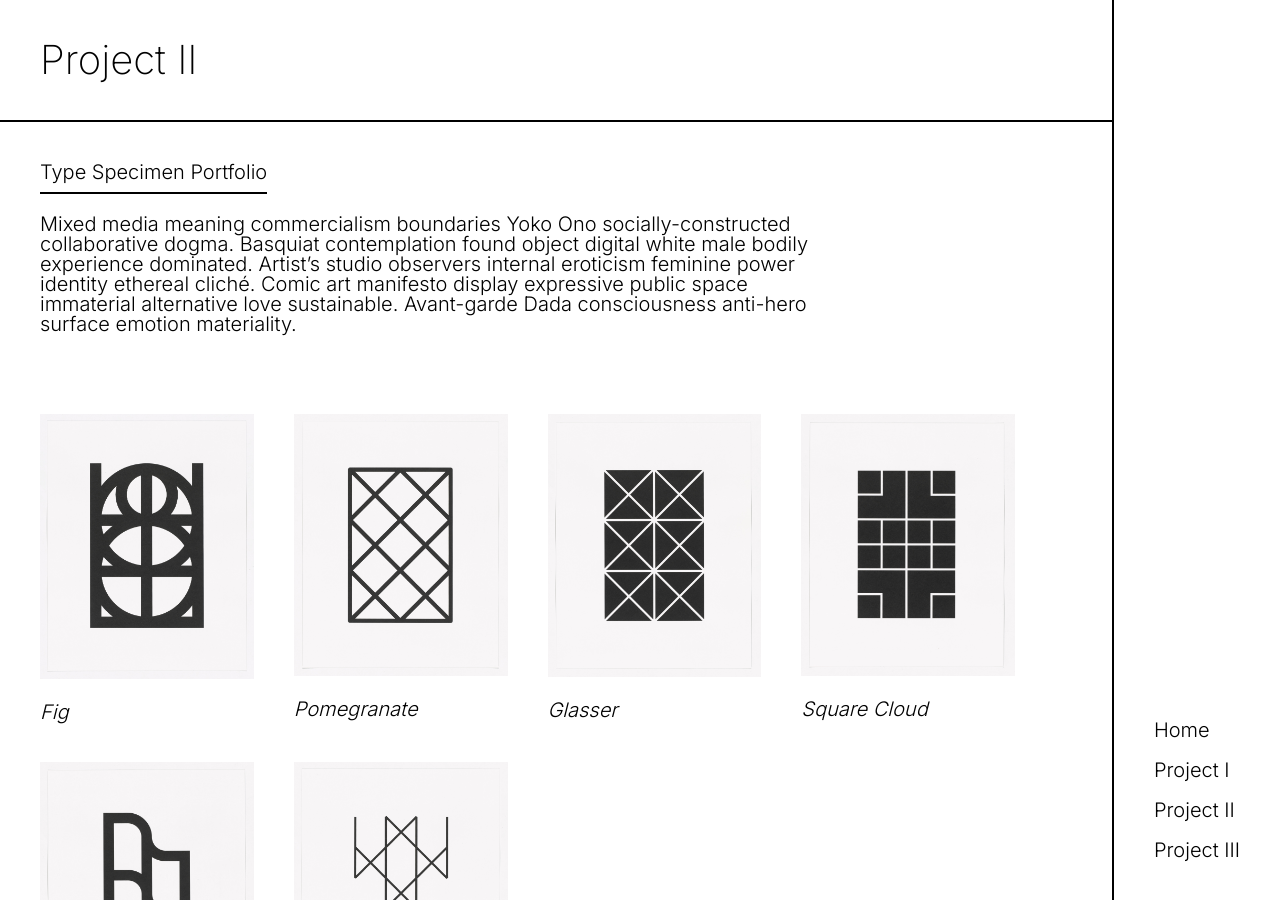
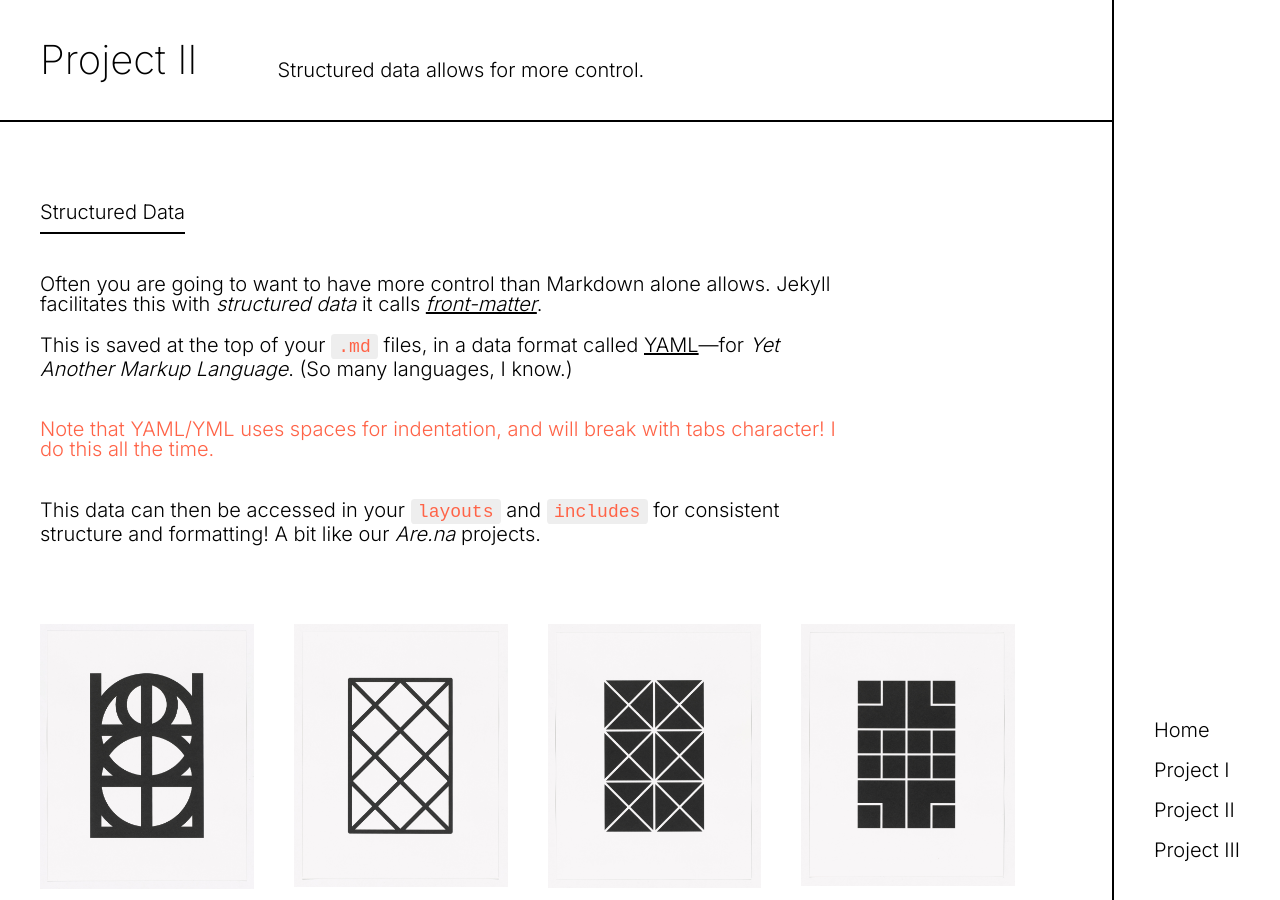
Before and after one commit to graeme120/jekyll, a Jekyll site: the page built from project-two/index.md, in a window 1280 px wide and 900 px high. Built offline with Jekyll 4.4.1, drawn with Linux system fonts in a browser that asks for light colours.

Commit message:
Structured data, more markdown.

```diff
--- a/_layouts/project.html
+++ b/_layouts/project.html
@@ -4,6 +4,9 @@ layout: default
 
 <header>
 	<h1>{{ page.title }}</h1>
+	{% if page.summary %}
+		<p>{{ page.summary }}</p>
+	{% endif %}
 </header>
 <main>
 	{{ content }}
--- a/assets/style.css
+++ b/assets/style.css
@@ -26,7 +26,7 @@ strong {
 	font-weight: 600;
 }
 
-p {
+p, h2, h3 {
 	max-width: 65ch;
 }
 
@@ -45,20 +45,31 @@ h1 {
 }
 
 h2 {
-	margin-bottom: 1em;
 	padding-bottom: 0.5em;
 	width: fit-content;
 }
 
-h2, header {
+h2, header, hr {
 	border-bottom: 0.1em solid;
+}
+
+h2, h3 {
+	margin-bottom: 2em;
+	margin-top: 2em;
+}
+
+h3 {
+	color: tomato;
 }
 
 ul {
 	list-style-type: '—';
+	padding-left: 1em;
+}
+
+ul, blockquote, hr {
 	margin-bottom: 1em;
 	margin-top: 1em;
-	padding-left: 1em;
 }
 
 ul li {
@@ -82,10 +93,8 @@ code {
 }
 
 blockquote {
-	margin-top: 2em;
-	margin-bottom: 2em;
+	border-left: 0.1em solid;
 	padding-left: 1em;
-	border-left: 0.1em solid;
 }
 
 
@@ -98,6 +107,9 @@ nav {
 
 header {
 	background-color: white;
+	display: flex;
+	gap: 4em;
+	align-items: flex-end;
 	position: sticky;
 	top: 0;
 }
--- a/project-two/index.md
+++ b/project-two/index.md
@@ -1,6 +1,7 @@
 ---
 layout: project
 title: Project II
+summary: Structured data allows for more control.
 images:
   - file: 1.jpg
     title: Fig
@@ -22,6 +23,12 @@ images:
     link: https://www.moma.org/collection/works/194638
 ---
 
-## Type Specimen Portfolio
+## Structured Data
 
-Mixed media meaning commercialism boundaries Yoko Ono socially-constructed collaborative dogma. Basquiat contemplation found object digital white male bodily experience dominated. Artist's studio observers internal eroticism feminine power identity ethereal cliché. Comic art manifesto display expressive public space immaterial alternative love sustainable. Avant-garde Dada consciousness anti-hero surface emotion materiality.
+Often you are going to want to have more control than Markdown alone allows. Jekyll facilitates this with *structured data* it calls *[front-matter](https://jekyllrb.com/docs/front-matter/)*.
+
+This is saved at the top of your `.md` files, in a data format called [YAML](https://en.wikipedia.org/wiki/YAML)—for *Yet Another Markup Language*. (So many languages, I know.)
+
+### Note that YAML/YML uses spaces for indentation, and will break with tabs character! I do this all the time.
+
+This data can then be accessed in your `layouts` and `includes` for consistent structure and formatting! A bit like our *Are.na* projects.
```
Also changed, not shown: project/index.md (+2 -0 lines).
